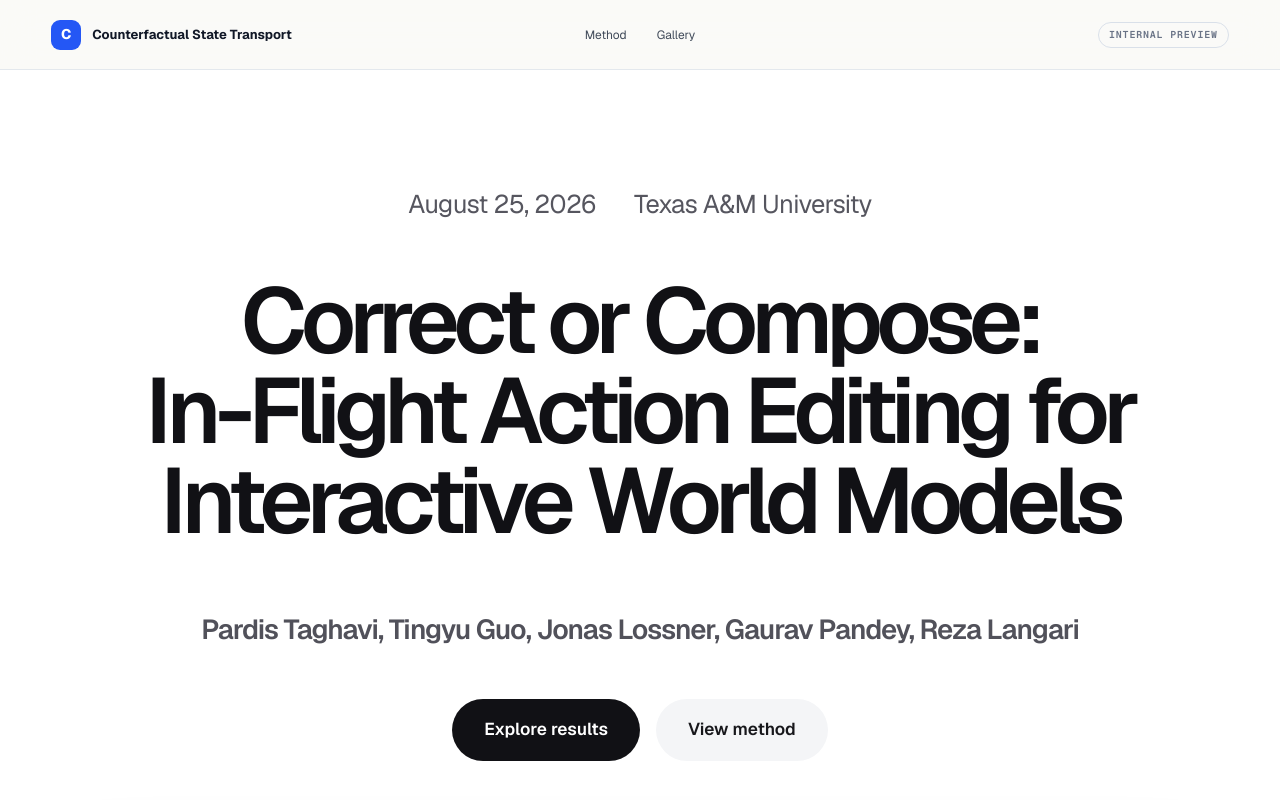
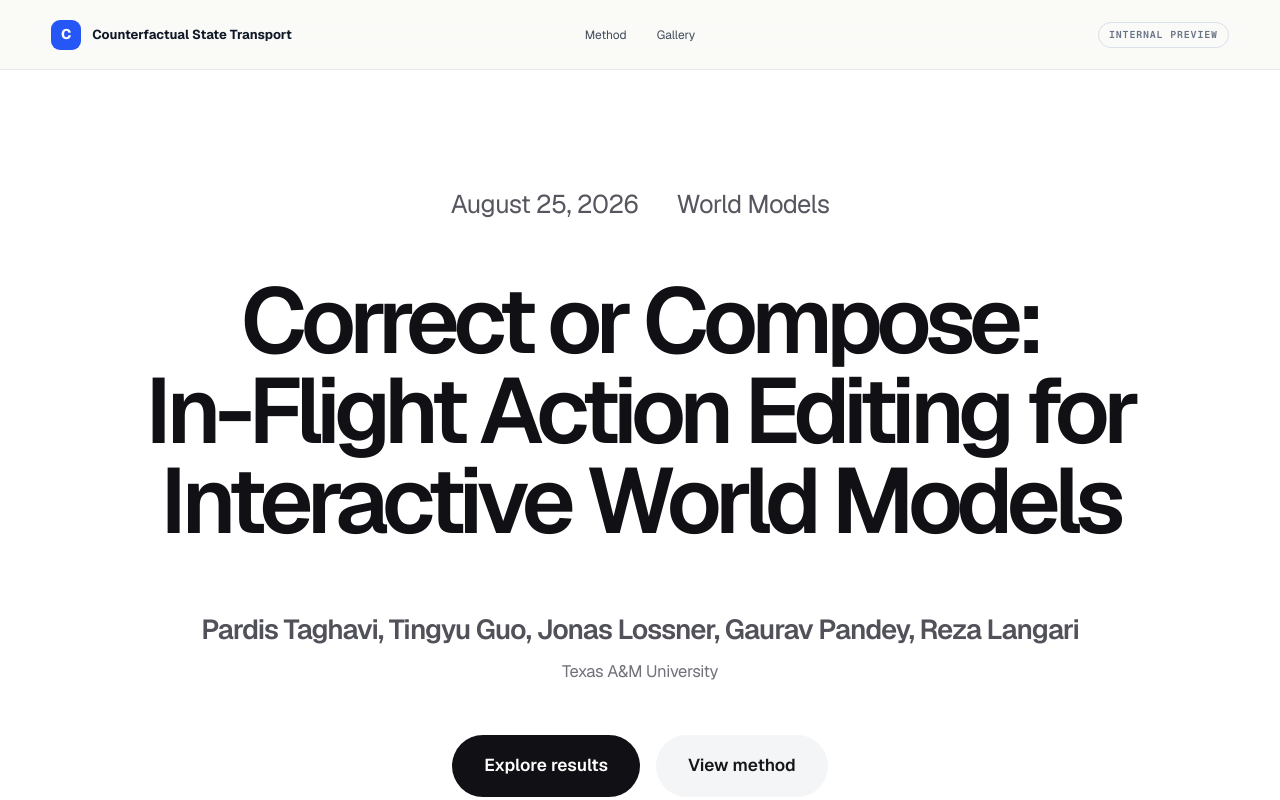
Before and after one commit to PardisTaghavi/actionsplice-website, a Next.js app: page / in a window 1280 px wide. Shown: the top 800 px of the page. Built offline with nearby package versions, Linux system fonts and the light colour scheme.

Commit message:
Fix intro affiliation placement

```diff
--- a/app/globals.css
+++ b/app/globals.css
@@ -62,6 +62,7 @@ button, input { font: inherit; }
 .hero h1 { max-width: 1400px; margin: 0 auto; color: #111115; font-size: clamp(58px, 7.2vw, 112px); line-height: .98; letter-spacing: -.066em; font-weight: 570; }
 .hero h1 span { display: block; color: #111115; }
 .hero-authors { margin: clamp(42px, 5vw, 68px) auto 0; color: #51515a; font-size: clamp(18px, 2.15vw, 32px); line-height: 1.4; letter-spacing: -.035em; font-weight: 510; }
+.hero-affiliation { margin: 12px auto 0; color: #71717a; font-size: clamp(15px, 1.3vw, 20px); line-height: 1.4; letter-spacing: -.02em; }
 .hero-actions { display: flex; justify-content: center; align-items: center; gap: 16px; margin-top: clamp(38px, 4vw, 58px); }
 .primary-button, .text-button { padding: 18px 32px; border-radius: 999px; font-size: clamp(15px, 1.35vw, 20px); font-weight: 560; transition: transform .18s ease, background .18s ease; }
 .primary-button { background: #111115; color: white; }
--- a/app/page.tsx
+++ b/app/page.tsx
@@ -96,7 +96,7 @@ export default function Home() {
         <div className="hero-copy">
           <div className="hero-meta">
             <time dateTime="2026-08-25">August 25, 2026</time>
-            <span>Texas A&amp;M University</span>
+            <span>World Models</span>
           </div>
           <h1>
             Correct or Compose:
@@ -105,6 +105,7 @@ export default function Home() {
           <p className="hero-authors">
             Pardis Taghavi, Tingyu Guo, Jonas Lossner, Gaurav Pandey, Reza Langari
           </p>
+          <p className="hero-affiliation">Texas A&amp;M University</p>
           <div className="hero-actions">
             <a className="primary-button" href="#gallery">Explore results</a>
             <a className="text-button" href="#method">View method</a>
```
